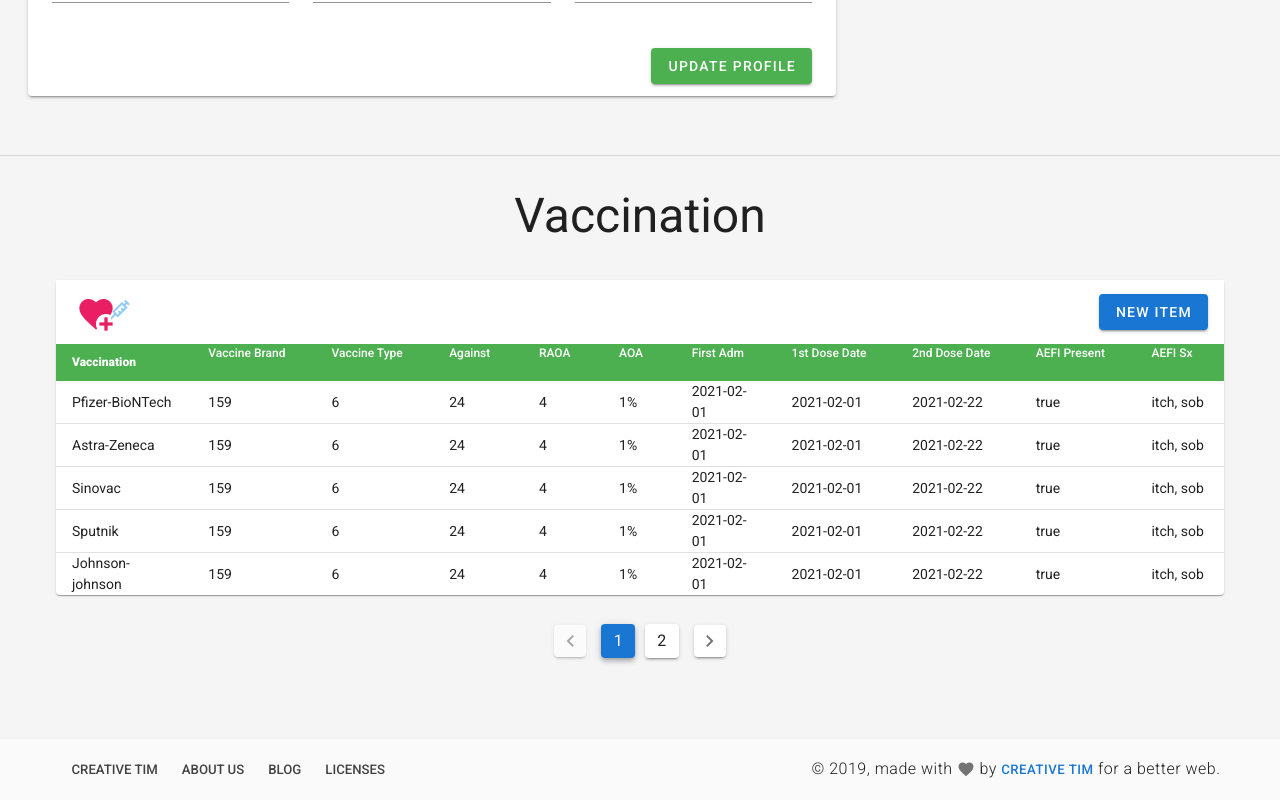
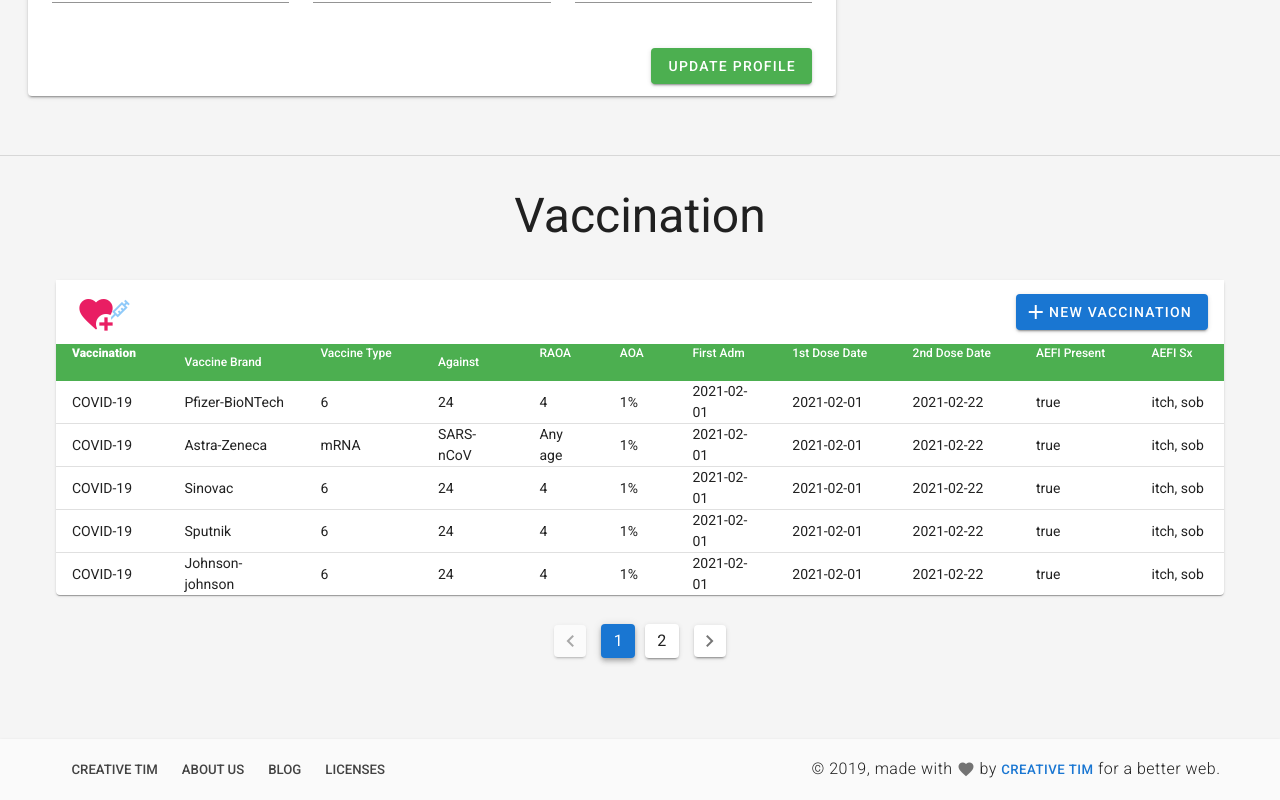
Before and after one commit to mamaguchi/myvaksin-provider-fe, a Nuxt app: page /people in a window 1280 px wide. Shown: the part 778-1578 px from the top of the page. Built offline with nearby package versions, Linux system fonts and the light colour scheme.

Commit message:
Added select to a few fields in the vaccination New/Edit form in People page

```diff
--- a/pages/people/index.vue
+++ b/pages/people/index.vue
@@ -311,7 +311,7 @@
               <!-- EDIT DIALOG -->
               <v-dialog
                 v-model="dialog"
-                max-width="500px"
+                max-width="700px"
               >
                 <template #activator="{ on, attrs }">
                   <v-btn
@@ -320,7 +320,10 @@
                     v-bind="attrs"
                     v-on="on"
                   >
-                    New Item
+                    <v-icon class="ml-n2">
+                      mdi-plus
+                    </v-icon>
+                    New Vaccination
                   </v-btn>
                 </template>
                 <v-card>
@@ -334,21 +337,27 @@
                         <v-col
                           cols="12"
                           sm="6"
-                          md="4"
+                          md="6"
                         >
-                          <v-text-field
+                          <v-select
                             v-model="editedItem.name"
+                            :items="vaccinationList"
                             label="Vaccination"
                           />
                         </v-col>
                         <v-col
                           cols="12"
                           sm="6"
-                          md="4"
+                          md="6"
                         >
-                          <v-text-field
+                          <v-select
                             v-model="editedItem.brand"
+                            :items="vaccineBrands[editedItem.name]"
+                            item-text="name"
+                            item-value="name"
+                            no-data-text="Please select a vaccination first"
                             label="Vaccine Brand"
+                            @input="updateVacInfo"
                           />
                         </v-col>
                         <v-col
@@ -358,6 +367,10 @@
                         >
                           <v-text-field
                             v-model="editedItem.type"
+                            readonly
+                            outlined
+                            :success="editedItem.type!=false"
+                            :disabled="editedItem.type==false"
                             label="Vaccine Type"
                           />
                         </v-col>
@@ -368,6 +381,10 @@
                         >
                           <v-text-field
                             v-model="editedItem.against"
+                            readonly
+                            outlined
+                            :success="editedItem.against!=false"
+                            :disabled="editedItem.against==false"
                             label="Against"
                           />
                         </v-col>
@@ -378,6 +395,10 @@
                         >
                           <v-text-field
                             v-model="editedItem.raoa"
+                            readonly
+                            outlined
+                            :success="editedItem.raoa!=false"
+                            :disabled="editedItem.raoa==false"
                             label="RAOA"
                           />
                         </v-col>
@@ -396,10 +417,22 @@
                           sm="6"
                           md="4"
                         >
-                          <v-text-field
+                          <!-- <v-text-field
                             v-model="editedItem.fa"
                             label="First Adm"
+                          /> -->
+                          <v-select
+                            v-model="editedItem.fa"
+                            :items="['Yes', 'No']"
+                            label="First Adm"
                           />
+                        </v-col>
+                        <v-col
+                          cols="12"
+                          sm="6"
+                          md="4"
+                        >
+                          <div v-show="false" />
                         </v-col>
                         <v-col
                           cols="12"
@@ -426,8 +459,20 @@
                           sm="6"
                           md="4"
                         >
-                          <v-text-field
+                          <div v-show="false" />
+                        </v-col>
+                        <v-col
+                          cols="12"
+                          sm="6"
+                          md="4"
+                        >
+                          <!-- <v-text-field
                             v-model="editedItem.aefi"
+                            label="AEFI Present"
+                          /> -->
+                          <v-select
+                            v-model="editedItem.aefi"
+                            :items="['Yes', 'No']"
                             label="AEFI Present"
                           />
                         </v-col>
@@ -436,8 +481,16 @@
                           sm="6"
                           md="4"
                         >
-                          <v-text-field
+                          <!-- <v-text-field
                             v-model="editedItem.aefisx"
+                            label="AEFI Sx"
+                          /> -->
+                          <v-select
+                            v-model="editedItem.aefisx"
+                            multiple
+                            :items="['Yes', 'No']"
+                            item-text="text"
+                            item-value="value"
                             label="AEFI Sx"
                           />
                         </v-col>
@@ -462,7 +515,7 @@
                       Save
                     </v-btn>
                     <v-btn
-                      color="yellow darken-1"
+                      color="yellow darken-3"
                       text
                       :disabled="editedIndex===-1"
                       @click="deleteItem"
@@ -526,6 +579,29 @@ export default {
       page: 1,
       pageCount: 0,
       itemsPerPage: 5,
+      vaccinationList: [
+        'COVID-19',
+        'Measles',
+        'Dtap',
+        'Polio'
+      ],
+      vaccineBrandPos: {
+        'Pfizer-BioNTech': 0,
+        'Astra-Zeneca': 1,
+        Sinovac: 2,
+        Sputnik: 3
+      },
+      vaccineBrands: {
+        'COVID-19': [
+          { name: 'Pfizer-BioNTech', type: 'RNA', against: 'SARS‑CoV‑2', raoa: 'n/a' },
+          { name: 'Astra-Zeneca', type: 'Adenovirus Vector', against: 'SARS‑CoV‑2', raoa: 'n/a' },
+          { name: 'Sinovac', type: 'Inactivated SARS‑CoV‑2', against: 'SARS‑CoV‑2', raoa: 'n/a' },
+          { name: 'Sputnik', type: 'Adenovirus Vector', against: 'SARS‑CoV‑2', raoa: 'n/a' }
+        ]
+      },
+      aefisx: [
+        ''
+      ],
       headers: [
         {
           text: 'Vaccination',
@@ -547,8 +623,34 @@ export default {
       ],
       vaccinations: [
         {
-          name: 'Pfizer-BioNTech',
-          brand: 159,
+          name: 'COVID-19',
+          brand: 'Pfizer-BioNTech',
+          type: 6,
+          against: 24,
+          raoa: 4.0,
+          aoa: '1%',
+          fa: '2021-02-01',
+          fdd: '2021-02-01',
+          sdd: '2021-02-22',
+          aefi: true,
+          aefisx: 'itch, sob'
+        },
+        {
+          name: 'COVID-19',
+          brand: 'Astra-Zeneca',
+          type: 'mRNA',
+          against: 'SARS-nCoV',
+          raoa: 'Any age',
+          aoa: '1%',
+          fa: '2021-02-01',
+          fdd: '2021-02-01',
+          sdd: '2021-02-22',
+          aefi: true,
+          aefisx: 'itch, sob'
+        },
+        {
+          name: 'COVID-19',
+          brand: 'Sinovac',
           type: 6.0,
           against: 24,
           raoa: 4.0,
@@ -560,8 +662,8 @@ export default {
           aefisx: 'itch, sob'
         },
         {
-          name: 'Astra-Zeneca',
-          brand: 159,
+          name: 'COVID-19',
+          brand: 'Sputnik',
           type: 6.0,
           against: 24,
           raoa: 4.0,
@@ -573,8 +675,8 @@ export default {
           aefisx: 'itch, sob'
         },
         {
-          name: 'Sinovac',
-          brand: 159,
+          name: 'COVID-19',
+          brand: 'Johnson-johnson',
           type: 6.0,
           against: 24,
           raoa: 4.0,
@@ -586,8 +688,8 @@ export default {
           aefisx: 'itch, sob'
         },
         {
-          name: 'Sputnik',
-          brand: 159,
+          name: 'COVID-19',
+          brand: 'BBV152',
           type: 6.0,
           against: 24,
           raoa: 4.0,
@@ -599,8 +701,8 @@ export default {
           aefisx: 'itch, sob'
         },
         {
-          name: 'Johnson-johnson',
-          brand: 159,
+          name: 'COVID-19',
+          brand: 'Moderna',
           type: 6.0,
           against: 24,
           raoa: 4.0,
@@ -612,8 +714,8 @@ export default {
           aefisx: 'itch, sob'
         },
         {
-          name: 'BBV152',
-          brand: 159,
+          name: 'COVID-19',
+          brand: 'EpiVacCorona',
           type: 6.0,
           against: 24,
           raoa: 4.0,
@@ -625,8 +727,8 @@ export default {
           aefisx: 'itch, sob'
         },
         {
-          name: 'Moderna',
-          brand: 159,
+          name: 'COVID-19',
+          brand: 'CoronaVac',
           type: 6.0,
           against: 24,
           raoa: 4.0,
@@ -638,34 +740,8 @@ export default {
           aefisx: 'itch, sob'
         },
         {
-          name: 'EpiVacCorona',
-          brand: 159,
-          type: 6.0,
-          against: 24,
-          raoa: 4.0,
-          aoa: '1%',
-          fa: '2021-02-01',
-          fdd: '2021-02-01',
-          sdd: '2021-02-22',
-          aefi: true,
-          aefisx: 'itch, sob'
-        },
-        {
-          name: 'CoronaVac',
-          brand: 159,
-          type: 6.0,
-          against: 24,
-          raoa: 4.0,
-          aoa: '1%',
-          fa: '2021-02-01',
-          fdd: '2021-02-01',
-          sdd: '2021-02-22',
-          aefi: true,
-          aefisx: 'itch, sob'
-        },
-        {
-          name: 'Ad5-nCoV',
-          brand: 159,
+          name: 'COVID-19',
+          brand: 'Ad5-nCoV',
           type: 6.0,
           against: 24,
           raoa: 4.0,
@@ -691,7 +767,7 @@ export default {
         fdd: '',
         sdd: '',
         aefi: null,
-        aefisx: ''
+        aefisx: []
       },
       defaultItem: {
         name: '',
@@ -704,7 +780,7 @@ export default {
         fdd: '',
         sdd: '',
         aefi: null,
-        aefisx: ''
+        aefisx: []
       }
     }
   },
@@ -729,6 +805,14 @@ export default {
       // eslint-disable-next-line
       console.log(item.name)
       this.editItem(item)
+    },
+
+    updateVacInfo (vacBrand) {
+      const vacPos = this.vaccineBrandPos[vacBrand]
+      const vaccination = this.editedItem.name
+      this.editedItem.type = this.vaccineBrands[vaccination][vacPos].type
+      this.editedItem.against = this.vaccineBrands[vaccination][vacPos].against
+      this.editedItem.raoa = this.vaccineBrands[vaccination][vacPos].raoa
     },
 
     editItem (item) {
```
